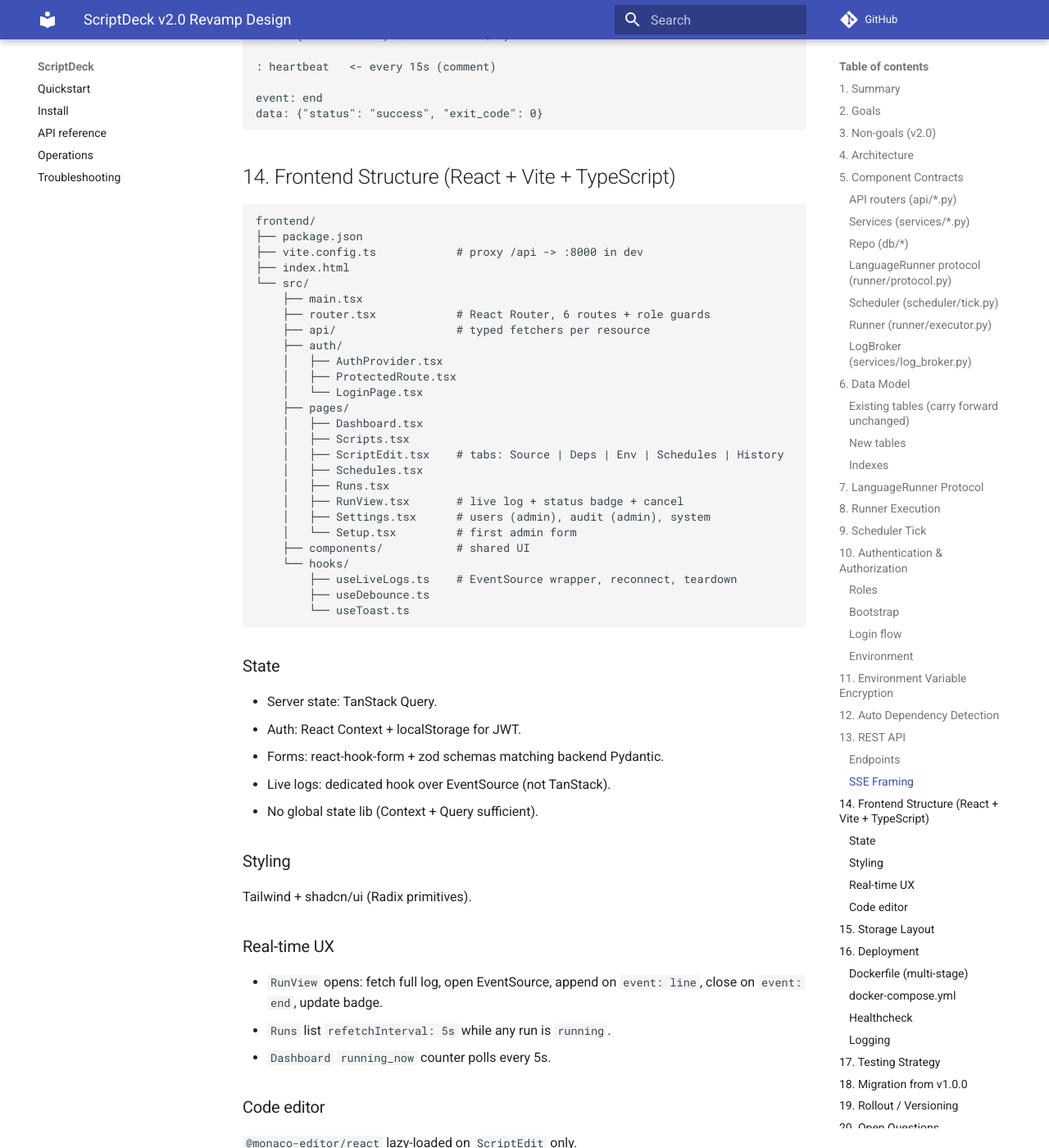
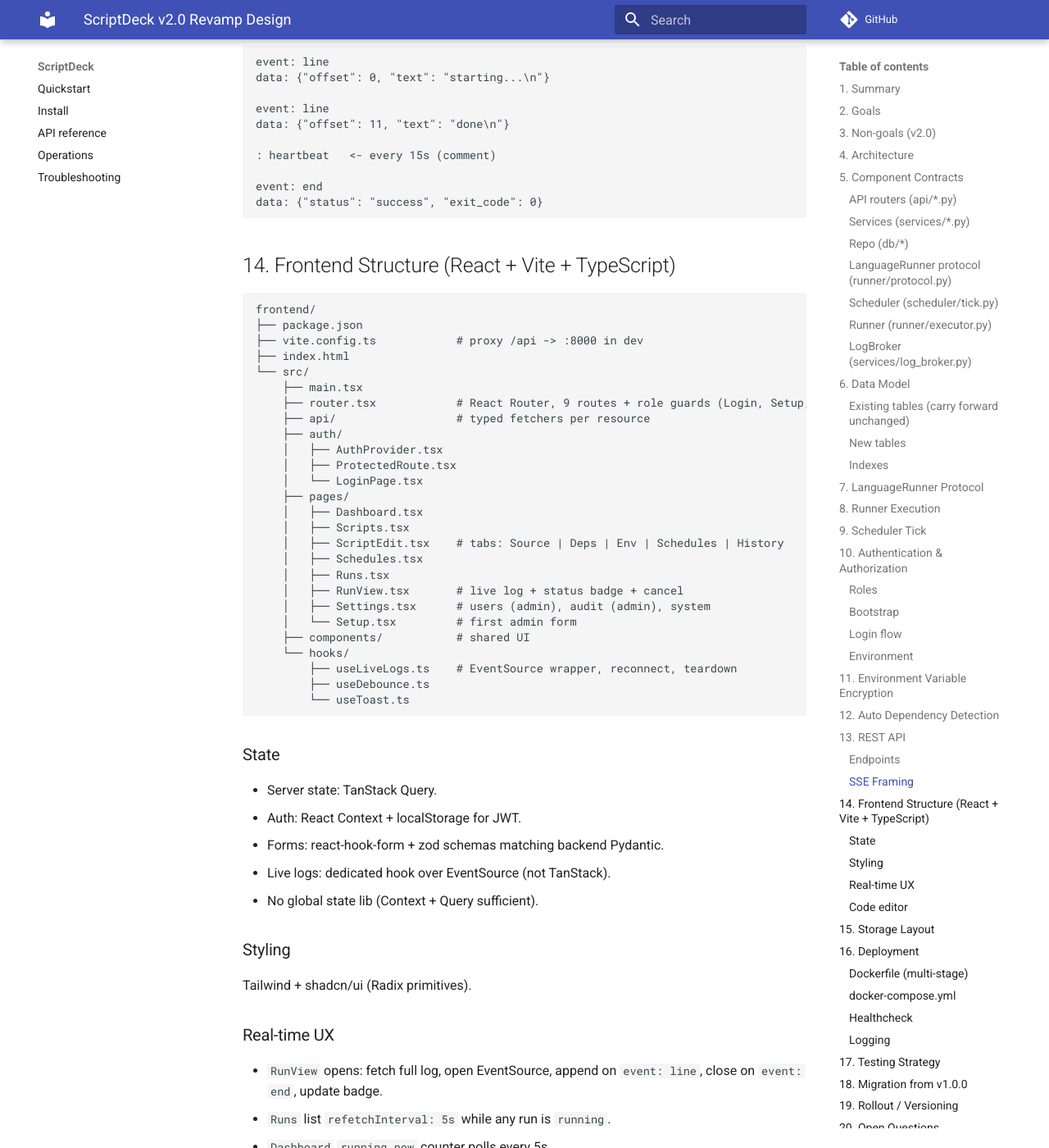
Before and after one commit to aliaadil/scriptdeck, an MkDocs documentation site: the page built from docs/superpowers/specs/2026-08-14-scriptdeck-v2-revamp-design.md, in a window 1280 px wide and 1400 px high, scrolled down 9053 px. Shown: the whole window at 82% size. Built offline with MkDocs 1.6.1 and Material for MkDocs 9.7.7, drawn with Linux system fonts in a browser that asks for light colours; comment, search, counter and statistics services are not loaded; some of the changed text lies outside the part shown.

Commit message:
docs: self-review fixes to v2.0 spec
- Route count 6 -> 9 (Login, Setup, Dashboard, Scripts, ScriptEdit,
  Schedules, Runs, RunView, Settings)
- Clarify scheduler interval advance (relative to scheduled time, not
  actual run completion)
- Note script_deps.source is informational only (no provision() effect)
- Clarify migration 007 only ADDS new tables; original tables inherited
- Restore box-drawing characters in architecture diagram

````diff
--- a/docs/superpowers/specs/2026-08-14-scriptdeck-v2-revamp-design.md
+++ b/docs/superpowers/specs/2026-08-14-scriptdeck-v2-revamp-design.md
@@ -56,18 +56,18 @@ subscribers.
 
 ```
 Browser (React/Vite SPA)
-        | JSON over HTTP (JWT bearer)  | SSE /api/runs/<id>/logs/stream
-        v                              v
+        │  JSON over HTTP (JWT bearer)   │  SSE /api/runs/<id>/logs/stream
+        ▼                                ▼
 FastAPI process
-  |-- API routers (api/*.py)
-  |-- Services (services/*)   <- pure async, no FastAPI imports
-  |-- Repo (db/*)             <- SQLAlchemy 2.0 async + aiosqlite
-  |-- LanguageRunner registry <- PythonRunner, NodeRunner
-  |-- Scheduler tick (5s loop)
-  |-- Runner (asyncio subprocess, isolation dirs)
-  |-- LogBroker (in-memory pub/sub for SSE)
-                |
-   SQLite (scriptdeck.db)   storage/ on volume
+  ├── API routers (api/*.py)
+  ├── Services (services/*)        pure async, no FastAPI imports
+  ├── Repo (db/*)                  SQLAlchemy 2.0 async + aiosqlite
+  ├── LanguageRunner registry      PythonRunner, NodeRunner
+  ├── Scheduler tick (5s loop)
+  ├── Runner (asyncio subprocess, isolation dirs)
+  └── LogBroker (in-memory pub/sub for SSE)
+                │
+   SQLite (scriptdeck.db)       storage/ on volume
 ```
 
 ## 5. Component Contracts
@@ -398,7 +402,7 @@ frontend/
 ├── index.html
 └── src/
     ├── main.tsx
-    ├── router.tsx            # React Router, 6 routes + role guards
+    ├── router.tsx            # React Router, 9 routes + role guards (Login, Setup, Dashboard, Scripts, ScriptEdit, Schedules, Runs, RunView, Settings)
     ├── api/                  # typed fetchers per resource
     ├── auth/
     │   ├── AuthProvider.tsx
@@ -547,8 +551,12 @@ New migration files in v2.0:
 db/migrations/
 ├── 001_init.sql              (existing v1)
 ├── ...                       (existing v1)
-├── 005_logs_v5.sql           (existing v1)
-├── 007_from_v1.sql           NEW -- copies v1 rows + adds users/invites/script_envs/script_deps/audit_log
+├── 005_logs_v5.sql           (existing v1; carried into v2.0 verbatim)
+├── 007_from_v1.sql           NEW -- adds ONLY the five new tables (users,
+│                              invites, script_envs, script_deps, audit_log).
+│                              The four original tables (scripts, schedules,
+│                              runs, logs) are inherited from v1 migrations
+│                              001-006 unchanged. No row copy needed.
 └── 008_indexes.sql           NEW -- adds idx_runs_script_started, idx_schedules_due, idx_runs_status, idx_audit_user_at
 ```
 
````
Also changed, not shown: other parts of docs/superpowers/specs/2026-08-14-scriptdeck-v2-revamp-design.md (+6 -2 lines).
